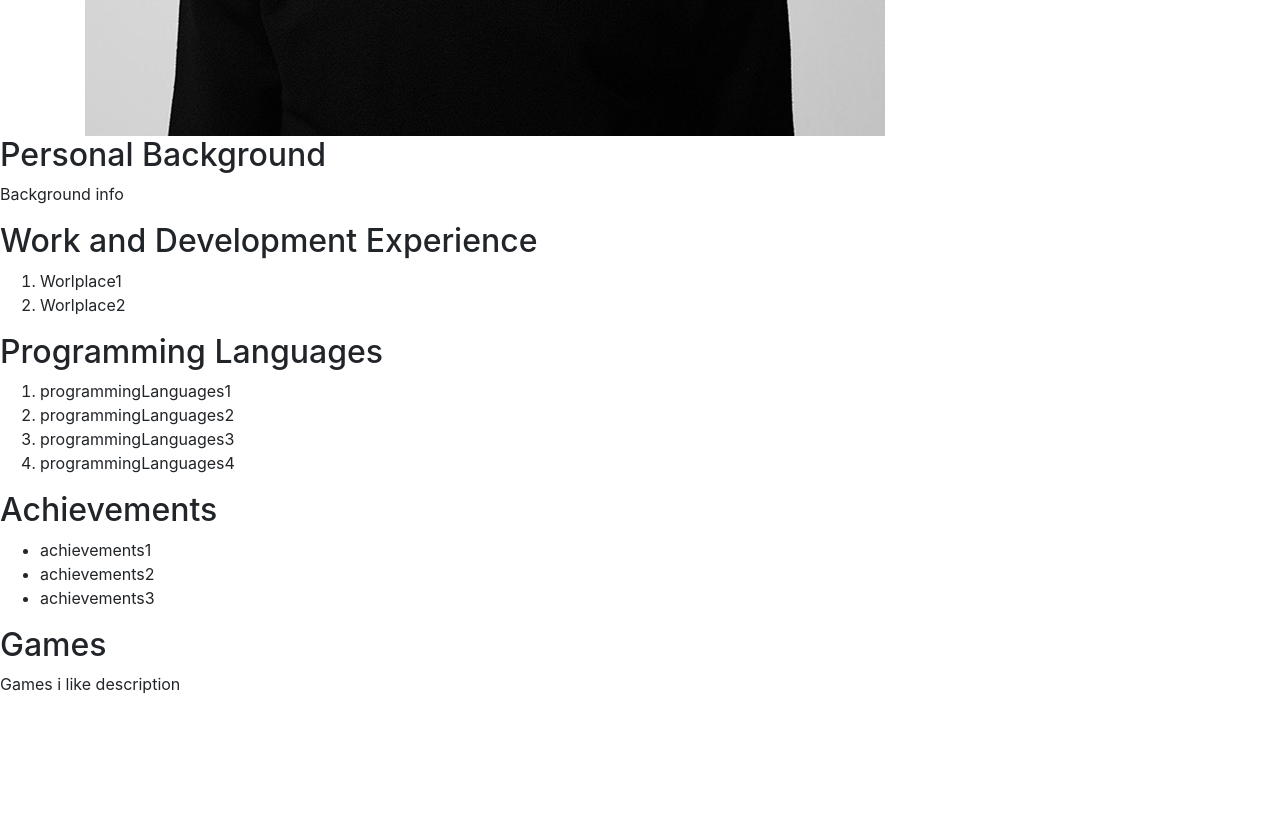
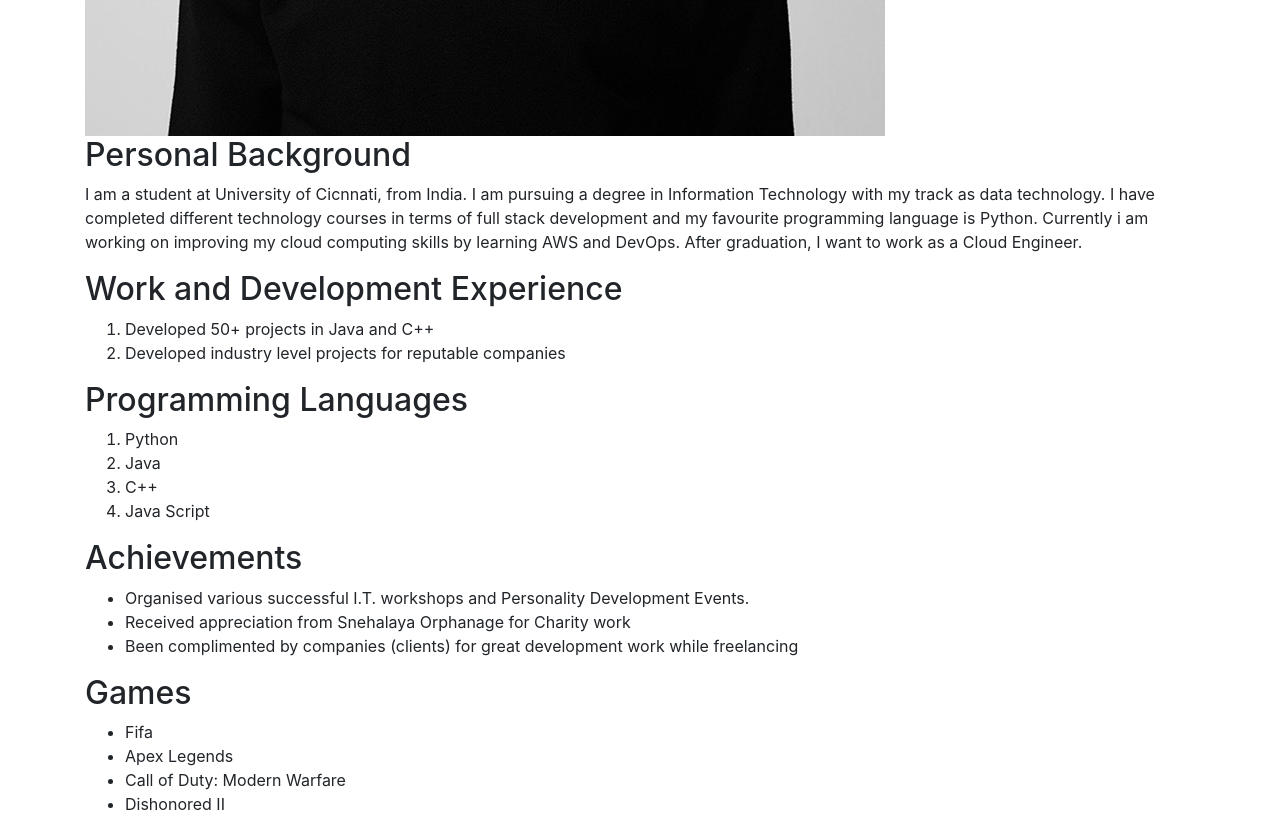
Before and after one commit to it3049c-fall22-henderson/online-portfolio-pratxks, a website: page index.html in a window 1280 px wide. Shown: the part 720-1552 px from the top of the page. Before the commit the page ends 1432 px from the top, so only its background shows below. Drawn offline with nearby package versions, Linux system fonts and the light colour scheme.

Commit message:
Initialized the page

```diff
--- a/index.html
+++ b/index.html
@@ -22,23 +22,25 @@
     <img src="resources/images/myphoto.jpeg" />
 
     <!-- WORK FROM INSIDE THIS CONTAINER-->
-  </div>
-
-  <div class="section">
-    <section id="personalBackground">
+    <div id="personalBackground" class="section">
       <h2>Personal Background</h2>
       <p>
-        Background info
+        I am a student at University of Cicnnati, from India. I am pursuing a degree in Information Technology with my
+        track as data technology. I have completed different technology courses in terms of full stack development and
+        my favourite
+        programming language is Python. Currently i am working on improving my cloud computing skills by learning AWS
+        and DevOps.
+        After graduation, I want to work as a Cloud Engineer.
       </p>
-    </section>
     </div>
 
     <div class="section">
       <section id="experience">
         <h2>Work and Development Experience</h2>
         <ol>
-        <li>Worlplace1</li>
-        <li>Worlplace2</li>
+          <li>Developed 50+ projects in Java and C++</li>
+          <li>Developed industry level projects for reputable companies</li>
+          <!-- I don't have any professional work experience related to my field I.T. to put here-->
         </ol>
       </section>
     </div>
@@ -47,10 +49,10 @@
       <section id="experience">
         <h2>Programming Languages</h2>
         <ol>
-        <li>programmingLanguages1</li>
-        <li>programmingLanguages2</li>
-        <li>programmingLanguages3</li>
-        <li>programmingLanguages4</li>
+          <li>Python</li>
+          <li>Java</li>
+          <li>C++</li>
+          <li>Java Script</li>
         </ol>
       </section>
       </section>
@@ -60,9 +62,9 @@
       <section id="achievements">
         <h2>Achievements</h2>
         <ul>
-        <li>achievements1</li>
-        <li>achievements2</li>
-        <li>achievements3</li>
+          <li>Organised various successful I.T. workshops and Personality Development Events.</li>
+          <li>Received appreciation from Snehalaya Orphanage for Charity work </li>
+          <li>Been complimented by companies (clients) for great development work while freelancing</li>
         </ul>
       </section>
     </div>
@@ -70,7 +72,12 @@
     <div class="section">
       <section id="games">
         <h2>Games</h2>
-      <p>Games i like description</p>
+        <ul>
+          <li>Fifa</li>
+          <li>Apex Legends</li>
+          <li>Call of Duty: Modern Warfare</li>
+          <li>Dishonored II</li>
+        </ul>
       </section>
     </div>
 
```
Lines whose indentation alone changed are shown as unchanged.
